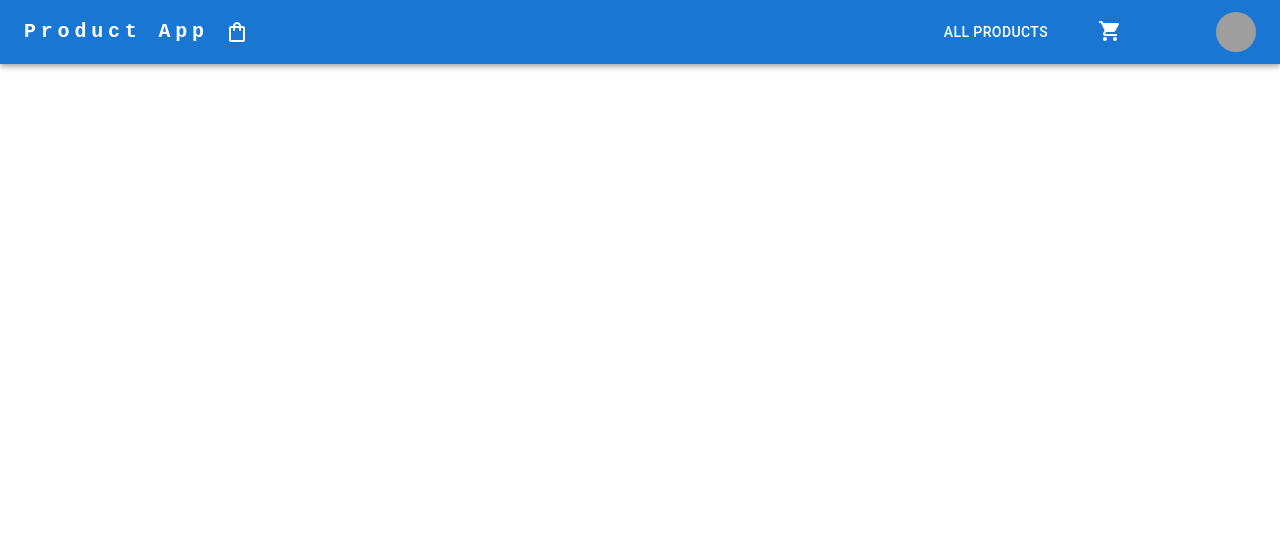
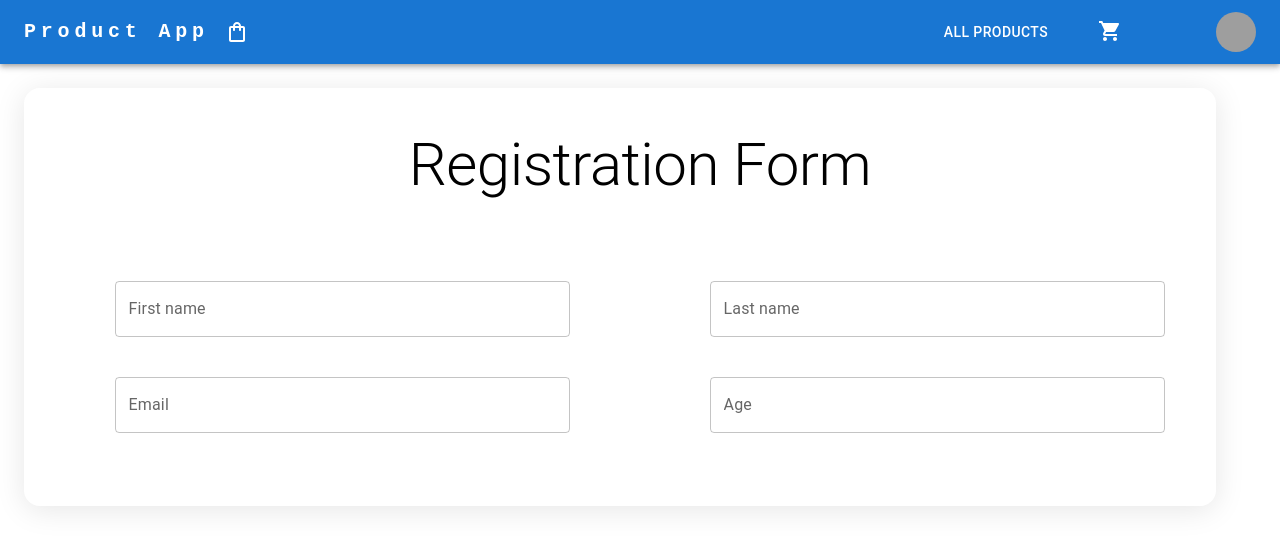
Before and after one commit to Esraaismail309/products-app, a React (Create React App) app: page /order in a window 1280 px wide. Shown: the top 548 px of the page. Built offline with nearby package versions, Linux system fonts and the light colour scheme; grey boxes are pictures that could not be loaded.

Commit message:
add login form

```diff
--- a/src/App.js
+++ b/src/App.js
@@ -7,10 +7,11 @@ import { ProductList } from './components/productList/ProductList';
 import { ProductDetails } from './components/productList/ProductDetails'
 import { Provider } from "react-redux";
 import store from './store/Store';
-import { InputField } from './shared/InputField';
 import { Registeration } from './components/forms/Registeration';
 import { Login } from './components/forms/Login';
-
+import { ToastContainer, toast } from 'react-toastify';
+import 'react-toastify/dist/ReactToastify.css';
+import { Order } from './components/forms/Order';
 function App() {
   const queryClient = new QueryClient()
   return (
@@ -24,11 +25,11 @@ function App() {
           <Route path='/products/:id' element={<ProductDetails />} />
           <Route path='/register' element={<Registeration />} />
           <Route path='/login' element={<Login />} />
-
+          <Route path='/order' element={<Order />} />
         </Routes>
         <ReactQueryDevtools position='bottom-right' initialIsOpen={false} />
       </Provider>
-
+      <ToastContainer position='top-right' autoClose={4000} />
     </QueryClientProvider>
   );
 }
--- a/src/components/forms/Login.js
+++ b/src/components/forms/Login.js
@@ -3,9 +3,11 @@ import * as Yup from "yup";
 import { Form, Formik } from "formik";
 import { Button, Container, Grid, Typography } from '@mui/material';
 import { InputField } from '../../shared/InputField';
-import { Link } from 'react-router-dom';
+import { Link, useNavigate } from 'react-router-dom';
+import { toast } from 'react-toastify';
+
 export const Login = () => {
-
+    const navigate = useNavigate()
     const initialValues = {
         email: '',
         password: '',
@@ -14,9 +16,31 @@ export const Login = () => {
         email: Yup.string().required('Email Is Required').email('Email Is Invalid'),
         password: Yup.string().required('password Is Required').matches("^[A-z0-9]{8,}$", 'Your password should be Minimum eight characters, at least one letter and one number'),
     })
+
+    const notify = () => {
+        toast('')
+    }
     const onSubmit = (values) => {
-        // localStorage.setItem('user', JSON.stringify(values))
-        console.log(values);
+        let x = [JSON.parse(localStorage.getItem('user'))]
+        // console.log(x);
+        x.filter((ele) => {
+            if (ele.email === values.email) {
+                if (ele.password === values.password) {
+                    navigate('/products')
+                    toast.success(" congrats !", {
+                        position: toast.POSITION.TOP_RIGHT
+                    })
+                } else {
+                    toast.error("password is not correct,try again !", {
+                        position: toast.POSITION.TOP_RIGHT
+                    })
+                }
+            } else {
+                toast.error("Email is not correct,try again !", {
+                    position: toast.POSITION.TOP_RIGHT
+                })
+            }
+        })
     }
     return (
         <div>
--- a/src/components/forms/Order.js
+++ b/src/components/forms/Order.js
@@ -0,0 +1,63 @@
+import React from 'react'
+import * as Yup from "yup";
+import { Form, Formik } from "formik";
+import { Avatar, Button, Grid, Typography } from '@mui/material';
+import { InputField } from '../../shared/InputField';
+import { Container } from '@mui/system';
+export const Order = () => {
+    const initialValues = {
+        name: '',
+        phone: '',
+        address: ''
+    }
+    const validationSchema = Yup.object({
+        firstName: Yup.string().required('Your Name Is Required').min(3, 'Your Name at least must have 3 characters'),
+        phone: Yup.number().required('Your Phone Is Required'),
+        address: Yup.string().required('Your Phone Is Required'),
+    })
+    const onSubmit = (values) => {
+        localStorage.setItem('user', JSON.stringify(values))
+        console.log(values);
+    }
+    return (
+        <div>
+            <Formik
+                initialValues={initialValues}
+                validationSchema={validationSchema}
+                onSubmit={onSubmit}>{
+                    formik => {
+                        return (
+                            <Form style={{ padding: ' 4rem 0' }}>
+                                <Container >
+                                    <Grid className='form' pb={9} container spacing={5} >
+                                        <Grid item sm={12} textAlign={'center'}  >
+                                            <Typography variant='h2' mb={5} sm={12} md={12} >Registration Form</Typography>
+                                        </Grid>
+                                        <Grid item sm={8} m={'auto'} md={5} >
+                                            <InputField name='firstName' label='First name' type='text' />
+                                        </Grid>
+                                        <Grid item sm={8} m={'auto'} md={5} >
+                                            <InputField name='lastName' label='Last name' type='text' />
+                                        </Grid>
+                                        <Grid item sm={8} m={'auto'} md={5}>
+                                            <InputField name='email' label='Email' type='text' />
+                                        </Grid>
+                                        <Grid item sm={8} m={'auto'} md={5}>
+                                            <InputField name='age' label='Age' type='number' />
+                                        </Grid>
+
+
+
+                                    </Grid>
+                                </Container>
+                            </Form>
+
+                        )
+                    }
+
+                }
+
+            </Formik>
+        </div>
+    )
+}
--- a/src/components/forms/Registeration.js
+++ b/src/components/forms/Registeration.js
@@ -67,8 +67,7 @@ export const Registeration = () => {
                                         </Grid>
                                         <Grid item md={9} display={'flex'} ml={6} justifyContent={'flex-start'}>
                                             < Avatar size='md' src={avatarPreview} />
-                                            {/* </Grid> */}
-                                            {/* <Grid item m={3}> */}
+
                                             <Button
                                                 variant='contained'
                                                 component='label'
--- a/src/components/productList/ProductCard.js
+++ b/src/components/productList/ProductCard.js
@@ -5,15 +5,16 @@ import { Link } from 'react-router-dom';
 import AddShoppingCartIcon from '@mui/icons-material/AddShoppingCart';
 import { useDispatch } from 'react-redux';
 import { addToCartAction } from '../../store/Cart/CartActions';
-import { toast, ToastContainer } from 'react-toastify';
+import { toast } from 'react-toastify';
 
 export const ProductCard = ({ product }) => {
     const dispatch = useDispatch()
     const notify = () => {
-        toast("Success Notification !", { className: "custom-toast", draggable: true, position: toast.POSITION.TOP_RIGHT });
+        toast.success("product added to cart !");
     }
     const handleAddToCart = (product) => {
         dispatch(addToCartAction(product))
+        notify()
     }
 
 
@@ -38,13 +39,12 @@ export const ProductCard = ({ product }) => {
                 <Button type='button' variant="contained" sx={{ bottom: 0, m: 2 }}
                     onClick={() => {
                         handleAddToCart(product)
-                        // notify()
+
                     }}>
 
                     Add to cart <AddShoppingCartIcon sx={{ ml: 2 }} />
                 </Button>
             </Card>
-            {/* <ToastContainer autoClose={2000} /> */}
         </Grid >
     )
 }
--- a/src/index.css
+++ b/src/index.css
@@ -1,13 +1,20 @@
 body {
   margin: 0;
-  font-family: -apple-system, BlinkMacSystemFont, 'Segoe UI', 'Roboto', 'Oxygen',
-    'Ubuntu', 'Cantarell', 'Fira Sans', 'Droid Sans', 'Helvetica Neue',
+  font-family: -apple-system, BlinkMacSystemFont, "Segoe UI", "Roboto", "Oxygen",
+    "Ubuntu", "Cantarell", "Fira Sans", "Droid Sans", "Helvetica Neue",
     sans-serif;
   -webkit-font-smoothing: antialiased;
   -moz-osx-font-smoothing: grayscale;
 }
 
 code {
-  font-family: source-code-pro, Menlo, Monaco, Consolas, 'Courier New',
+  font-family: source-code-pro, Menlo, Monaco, Consolas, "Courier New",
     monospace;
 }
+.btn {
+  background-color: black;
+  border-radius: 4px;
+  padding: 7px 14px;
+  color: white;
+  text-decoration: none;
+}
--- a/src/shared/Navbar.js
+++ b/src/shared/Navbar.js
@@ -120,7 +120,7 @@ export const Navbar = () => {
                                                 'aria-labelledby': 'basic-button',
                                             }}
                                         >
-                                            <MenuItem onClick={handleClose}>
+                                            <MenuItem >
                                                 <Cart />
                                             </MenuItem>
 
@@ -180,7 +180,7 @@ export const Navbar = () => {
                                         'aria-labelledby': 'basic-button',
                                     }}
                                 >
-                                    <MenuItem onClick={handleClose}>
+                                    <MenuItem >
                                         <Cart />
                                     </MenuItem>
 
```
Also changed, not shown: src/App.css (deleted, +0 -38 lines), src/components/cart/Cart.js (+5 -48 lines).
